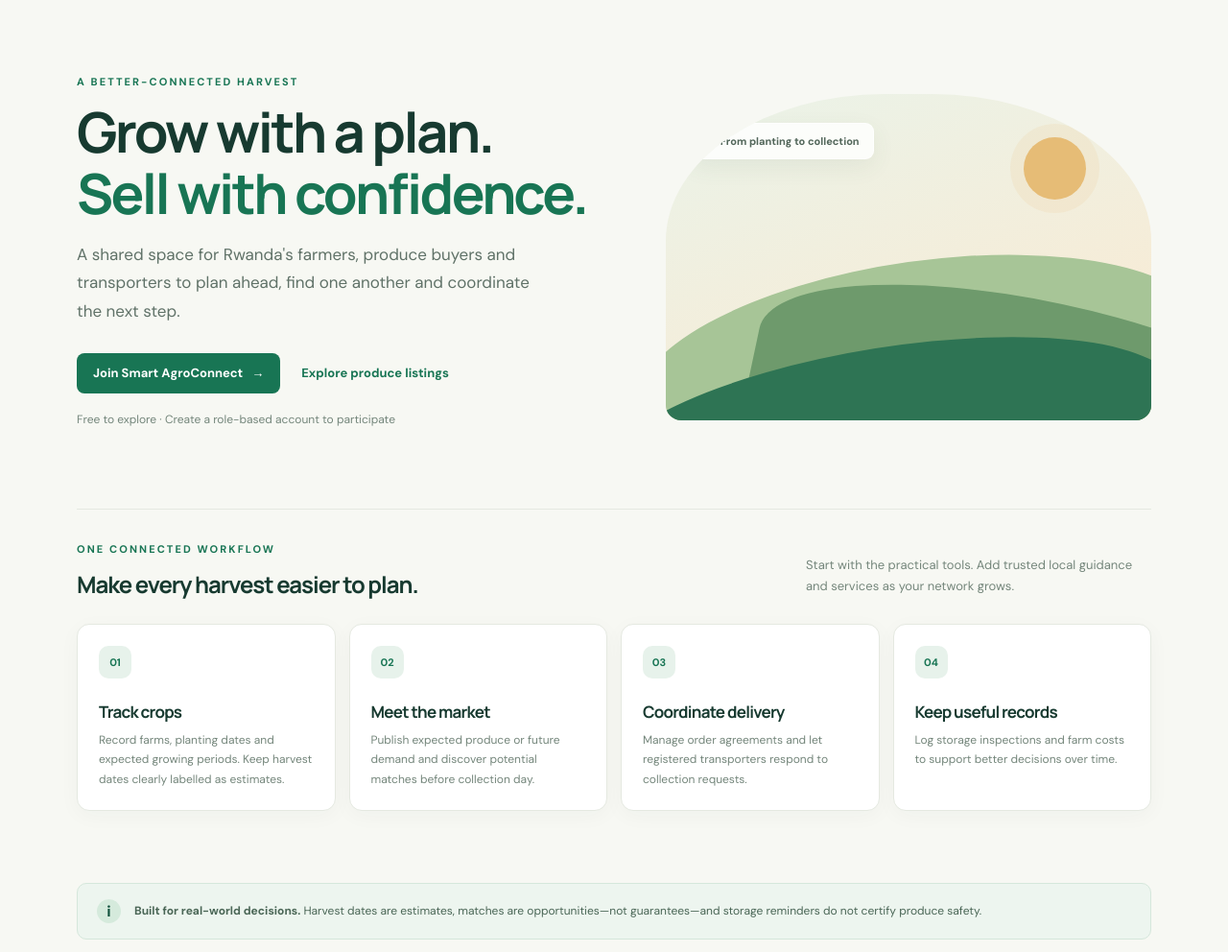
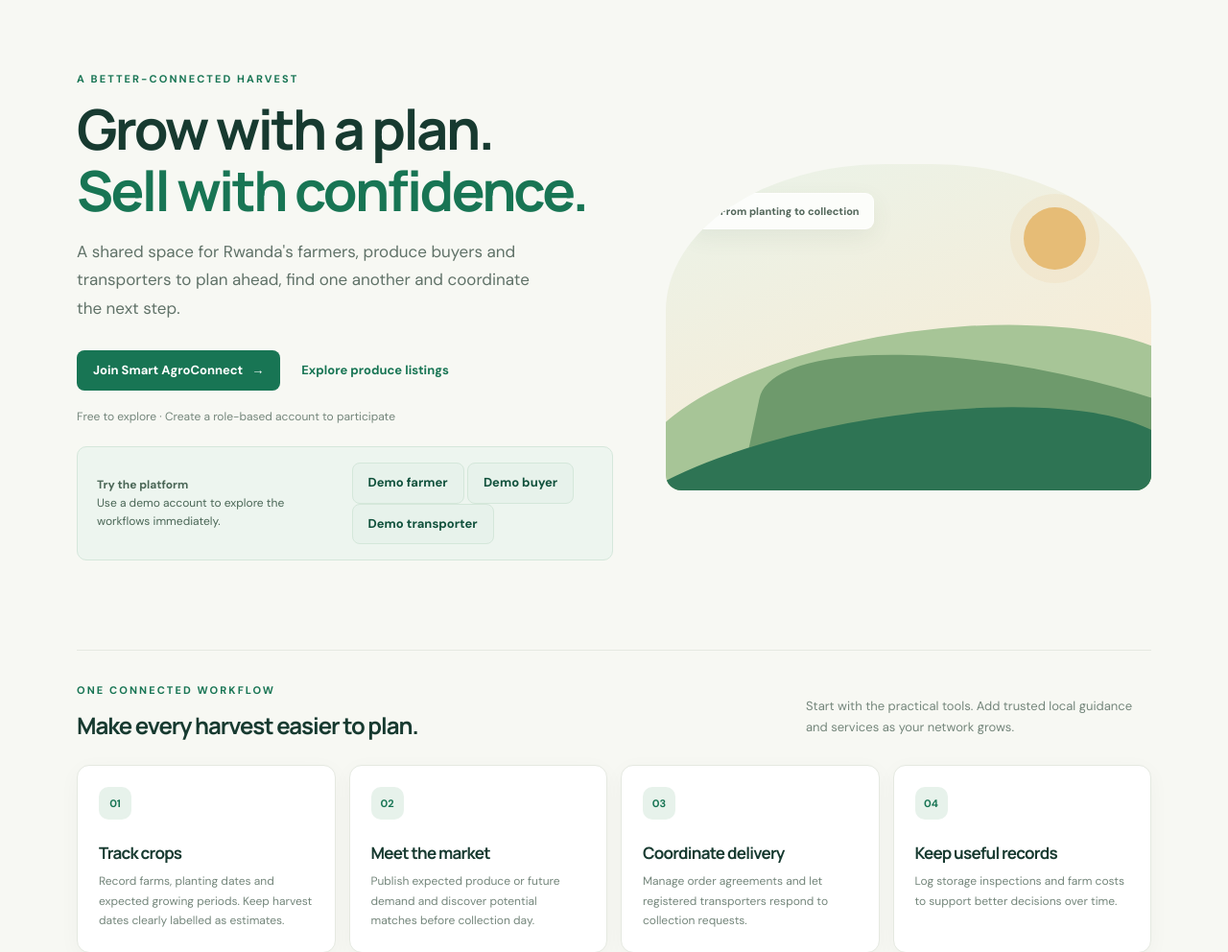
Before and after one commit to Jeanpierre123-pgn/nsr-project, a Django app: page / in a window 1280 px wide. Shown: the part 78-1070 px from the top of the page at 96% size. Run offline with Django 5.2, Linux system fonts and the light colour scheme.

Commit message:
Expose Django demo login

```diff
--- a/Project.py/agroconnect/settings.py
+++ b/Project.py/agroconnect/settings.py
@@ -6,6 +6,9 @@
 
 BASE_DIR = Path(__file__).resolve().parent.parent
 DEBUG = os.environ.get("DJANGO_DEBUG", "true").lower() == "true"
+DEMO_LOGIN_ENABLED = os.environ.get(
+    "DJANGO_DEMO_LOGIN", "true" if DEBUG else "false"
+).lower() == "true"
 SECRET_KEY = os.environ.get("DJANGO_SECRET_KEY") or secrets.token_urlsafe(50)
 
 if not DEBUG and not os.environ.get("DJANGO_SECRET_KEY"):
--- a/Project.py/core/templates/core/home.html
+++ b/Project.py/core/templates/core/home.html
@@ -9,6 +9,7 @@
     <p class="hero-text">{% translate "A shared space for Rwanda's farmers, produce buyers and transporters to plan ahead, find one another and coordinate the next step." %}</p>
     <div class="hero-actions"><a class="button button-primary" href="{% url 'register' %}">{% translate "Join Smart AgroConnect" %} <span aria-hidden="true">→</span></a><a class="text-link" href="{% url 'market' %}">{% translate "Explore produce listings" %}</a></div>
     <p class="small-muted">{% translate "Free to explore · Create a role-based account to participate" %}</p>
+    <div class="notice-strip"><p><strong>{% translate "Try the platform" %}</strong><br>{% translate "Use a demo account to explore the workflows immediately." %}</p><p><a class="button button-secondary" href="{% url 'demo_login' %}?role=farmer">{% translate "Demo farmer" %}</a> <a class="button button-secondary" href="{% url 'demo_login' %}?role=buyer">{% translate "Demo buyer" %}</a> <a class="button button-secondary" href="{% url 'demo_login' %}?role=transporter">{% translate "Demo transporter" %}</a></p></div>
   </div>
   <div class="hero-art" aria-label="Illustration of connected fields and a harvest">
     <div class="sun"></div><div class="field field-back"></div><div class="field field-mid"></div><div class="field field-front"></div>
--- a/Project.py/core/views.py
+++ b/Project.py/core/views.py
@@ -76,7 +76,7 @@
 
 def demo_login(request):
     """Create a safe local demo account so judges can explore without registration."""
-    if not settings.DEBUG and not os.environ.get("ENABLE_DEMO_LOGIN"):
+    if not settings.DEMO_LOGIN_ENABLED:
         return HttpResponseForbidden(_("Demo access is disabled in this environment."))
     role = request.GET.get("role", Profile.Role.FARMER)
     if role not in Profile.Role.values:
```
